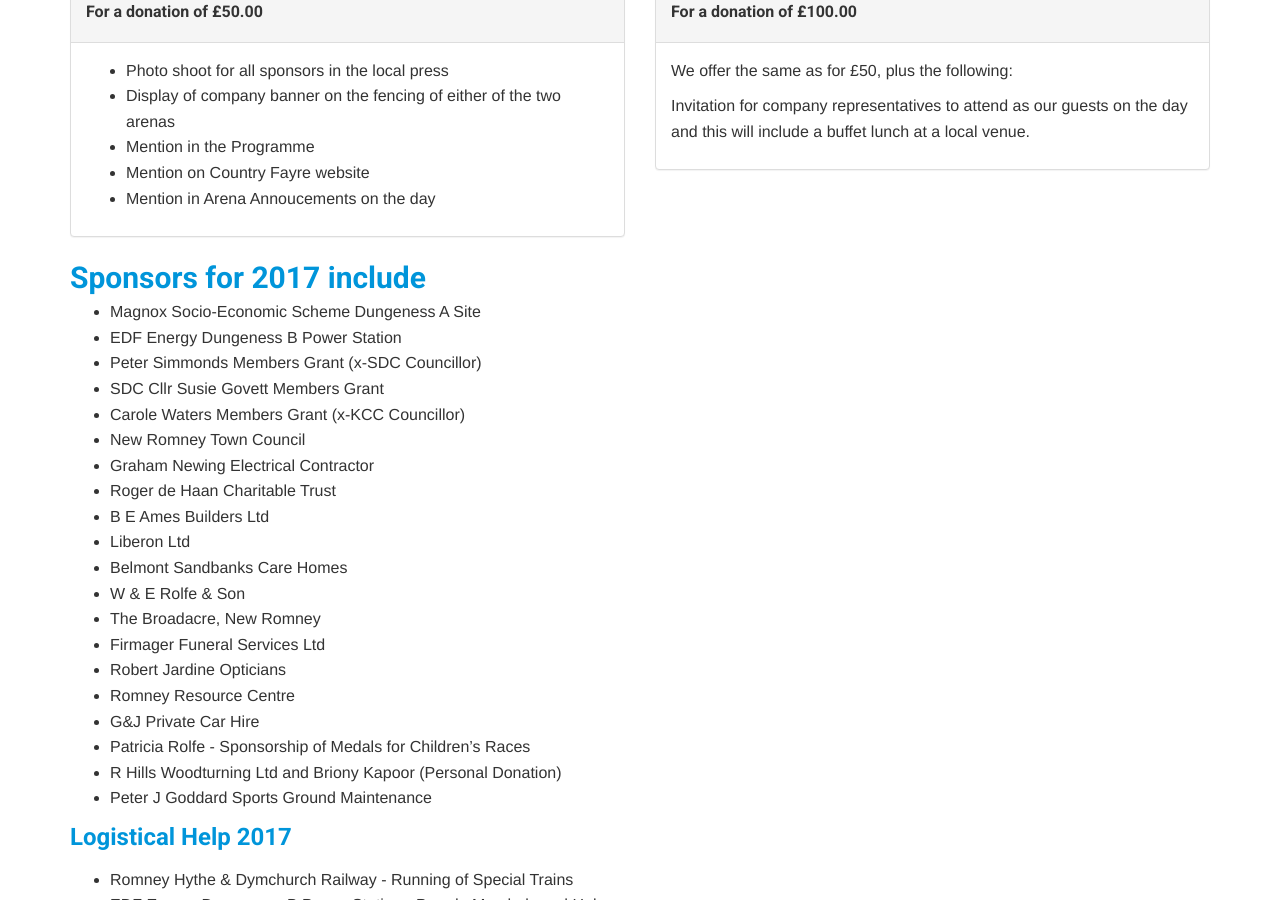
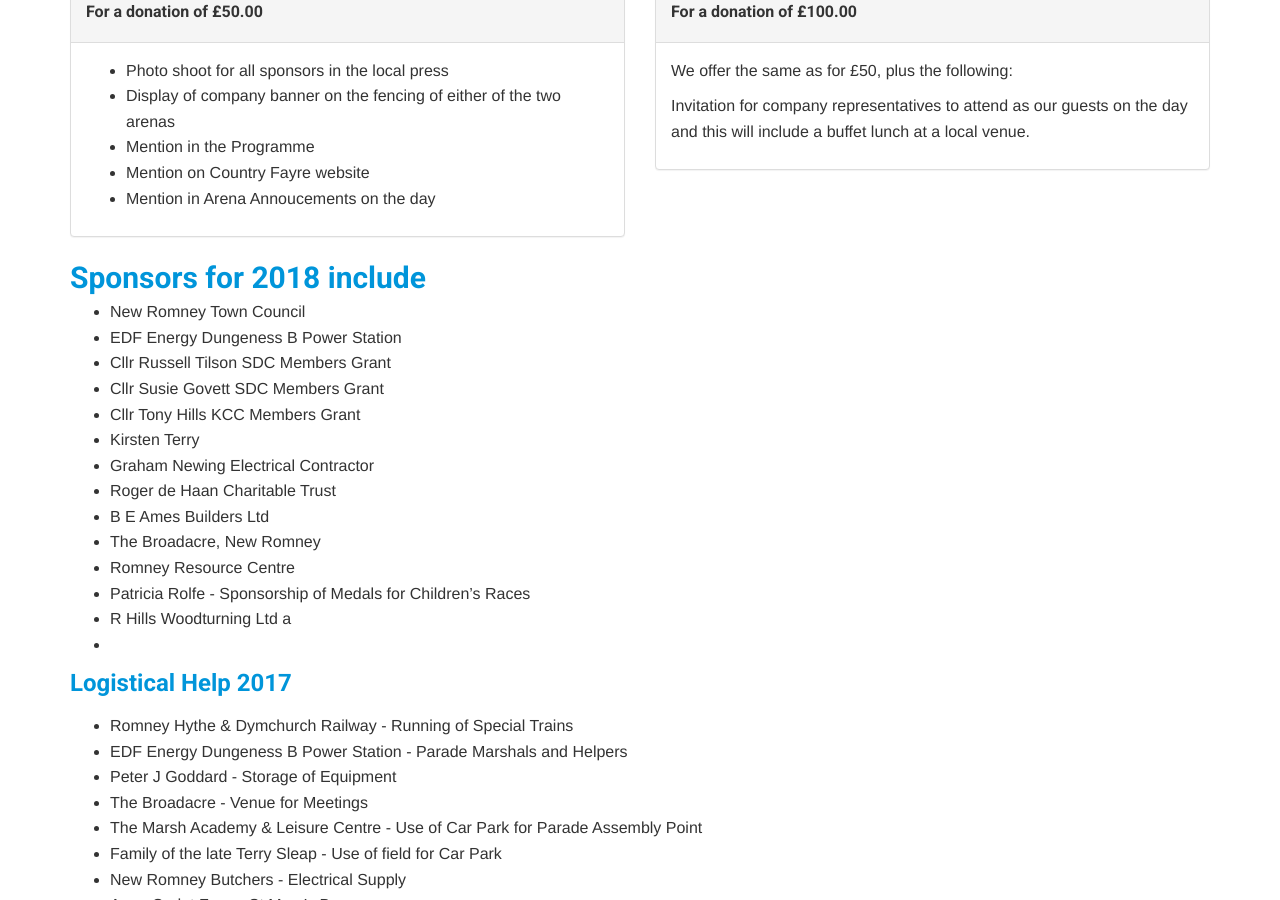
Before and after one commit to jodiedoubleday/newromney, a Jekyll site: the page built from supportUs.md, in a window 1280 px wide and 900 px high, scrolled down 571 px. Built offline with Jekyll 4.4.1, drawn with Linux system fonts in a browser that asks for light colours; a script that is not in the unit is left out.

Commit message:
Update Pages “supportUs”

```diff
--- a/supportUs.md
+++ b/supportUs.md
@@ -5,7 +5,7 @@
 ---
 Would you like to support the 2018 Country Fayre?
 
-The cost of staging the event is in the region of &pound;11,000. It is not only the arena acts that cost the money, although nearly half of the total is spent on performers. The remainder is used for essential services such as hire of toilets, PA system, rubbish skips, public liability insurance, first aid cover and the purchase of new equipment and replacement of anything broken or worn out. Every year there are new health and safety requirements, which often necessitate the purchase or hiring of additional equipment.
+The cost of staging the event is in the region of £11,000. It is not only the arena acts that cost the money, although nearly half of the total is spent on performers. The remainder is used for essential services such as hire of toilets, PA system, rubbish skips, public liability insurance, first aid cover and the purchase of new equipment and replacement of anything broken or worn out. Every year there are new health and safety requirements, which often necessitate the purchase or hiring of additional equipment.
 
 Any form of help is always most welcome, be it logistical such as loan of a van or equipment, selling of programmes, acting as parade marshals and help with the setting up of the Fayre and the clearing up following the event.
 
@@ -43,28 +43,22 @@
   </div>
 </div>
 
-## Sponsors for 2017 include
+## Sponsors for 2018 include
 
-* Magnox Socio-Economic Scheme Dungeness A Site
+* New Romney Town Council
 * EDF Energy Dungeness B Power Station
-* Peter Simmonds Members Grant (x-SDC Councillor)
-* SDC Cllr Susie Govett Members Grant
-* Carole Waters  Members Grant (x-KCC Councillor)
-* New Romney Town Council
+* Cllr Russell Tilson SDC Members Grant
+* Cllr Susie Govett SDC Members Grant
+* Cllr Tony Hills KCC Members Grant
+* Kirsten Terry
 * Graham Newing Electrical Contractor
 * Roger de Haan Charitable Trust
 * B E Ames Builders Ltd
-* Liberon Ltd
-* Belmont Sandbanks Care Homes
-* W & E Rolfe & Son
 * The Broadacre, New Romney
-* Firmager Funeral Services Ltd
-* Robert Jardine Opticians
 * Romney Resource Centre
-* G&J Private Car Hire
 * Patricia Rolfe - Sponsorship of Medals for Children's Races
-* R Hills Woodturning Ltd and Briony Kapoor (Personal Donation)
-* Peter J Goddard Sports Ground Maintenance
+* R Hills Woodturning Ltd a
+*
 
 ### Logistical Help 2017
 
```
